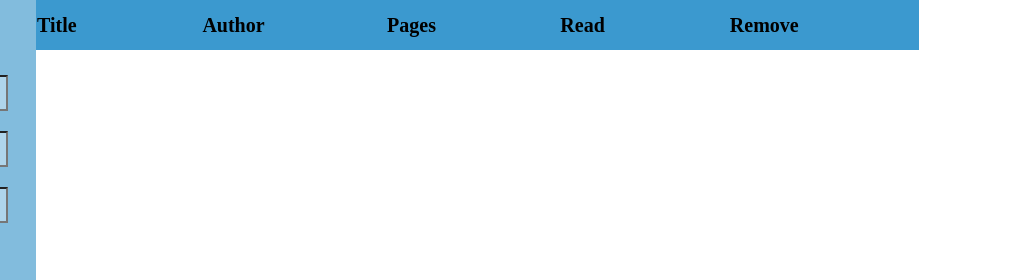
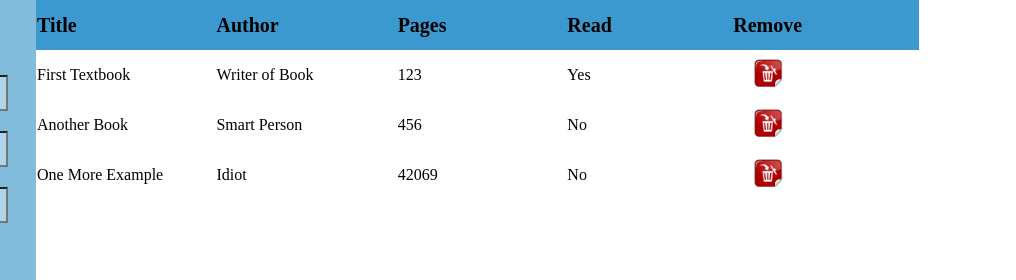
Before and after one commit to nick51365/library, a plain HTML site: page index.html in a window 1280 px wide. Shown: the top 280 px of the page, 264-1280 px from the left. Drawn offline with Linux system fonts and the light colour scheme.

Commit message:
added remove button functionality

```diff
--- a/library.css
+++ b/library.css
@@ -65,3 +65,13 @@ th{
     height: 45px;
     width: 45px;
 }
+.remove{
+    background-image: url(delete.jpg);
+    background-size:cover;
+    background-color: transparent;
+    background-position: 50% 50%;
+    height: 30px;
+    width: 30px;
+    border:none;
+    margin-left: 20px;;
+}
--- a/library.js
+++ b/library.js
@@ -1,12 +1,16 @@
+//Unique entryID for each library entry
+let entryID = 0;
+
 //"library" array contains all submitted books
 let library = [];
 
 //Book constructor function
-function Book (title, author, pages, read){
+function Book (title, author, pages, read, entryID){
     this.title = title
     this.author = author
     this.pages = pages
     this.read = read
+    this.entryID = entryID
 }
 
 //Loops through "library" array and displays contents in HTML table
@@ -14,7 +18,9 @@ function Book (title, author, pages, read){
 let table = document.getElementById("table");
 function displayBooks(library){
     for (i = 0; i < library.length; i++){
-        let row = table.insertRow(1);
+        let pos = library.length - 1;
+        let row = table.insertRow(i + 1);
+        row.setAttribute("data-id", entryID);
         let cell1 = row.insertCell(0);
         let cell2 = row.insertCell(1);
         let cell3 = row.insertCell(2);
@@ -25,13 +31,17 @@ function displayBooks(library){
         cell2.innerHTML = library[i].author;
         cell3.innerHTML = library[i].pages;
         cell4.innerHTML = library[i].read;
-        cell5.innerHTML = "<button></button";
+        cell5.innerHTML = `<button class="remove" onclick="removeRow(this)" id="btn${pos}"> </button>`;
+
+        entryID++;
     }
 }
+
 //Adds last "library" item to HTML table
 function addBook(library){
     let pos = library.length - 1;
-    let row = table.insertRow(1);
+    let row = table.insertRow(library.length);
+    row.setAttribute("data-id", entryID);
     let cell1 = row.insertCell(0);
     let cell2 = row.insertCell(1);
     let cell3 = row.insertCell(2);
@@ -42,8 +52,26 @@ function addBook(library){
     cell2.innerHTML = library[pos].author;
     cell3.innerHTML = library[pos].pages;
     cell4.innerHTML = library[pos].read;
-    cell5.innerHTML = "<button id=${`btn`+`pos`}> </button";
+    cell5.innerHTML = `<button class="remove" onclick="removeRow(this)" id="btn${pos}"> </button>`;
+
+    entryID++;
 };
+
+//Removes selected row from HTML table
+function removeRow(delButton){
+    const rowIndex = delButton.parentNode.parentNode.rowIndex;
+    document.getElementById("table").deleteRow(rowIndex)
+    console.log(delButton.parentNode.parentNode.getAttribute("data-id"));
+
+//Finds corresponding Book object in library and deletes it
+    for (i = 0; i < library.length; i++){
+        if (library[i].entryID == delButton.parentNode.parentNode.getAttribute("data-id")){
+            library.splice(i, 1)
+            console.log(library);
+        }
+    }
+    console.log(library);
+}
 
 //Adds event listener to form
 const form = document.getElementById("form");
@@ -64,7 +92,8 @@ form.addEventListener("submit", function(event){
         document.getElementById("title").value,
         document.getElementById("author").value,
         document.getElementById("pages").value,
-        read
+        read,
+        entryID,
         );
 
     //Add "book" object to "library" array
@@ -80,4 +109,32 @@ form.addEventListener("submit", function(event){
     document.getElementById("read").checked = false;
 });
 
-displayBooks(library);
+
+
+//Example books to prepopulate library for testing purposes
+library.push(new Book (
+    "First Textbook",
+    "Writer of Book",
+    123,
+    "Yes",
+    entryID,
+))
+addBook(library);
+
+library.push(new Book(
+    "Another Book",
+    "Smart Person",
+    456,
+    "No",
+    entryID,
+))
+addBook(library);
+
+library.push(new Book(
+    "One More Example",
+    "Idiot",
+    42069,
+    "No",
+    entryID,
+))
+addBook(library);
```
Also changed, not shown: delete.jpg (added).
